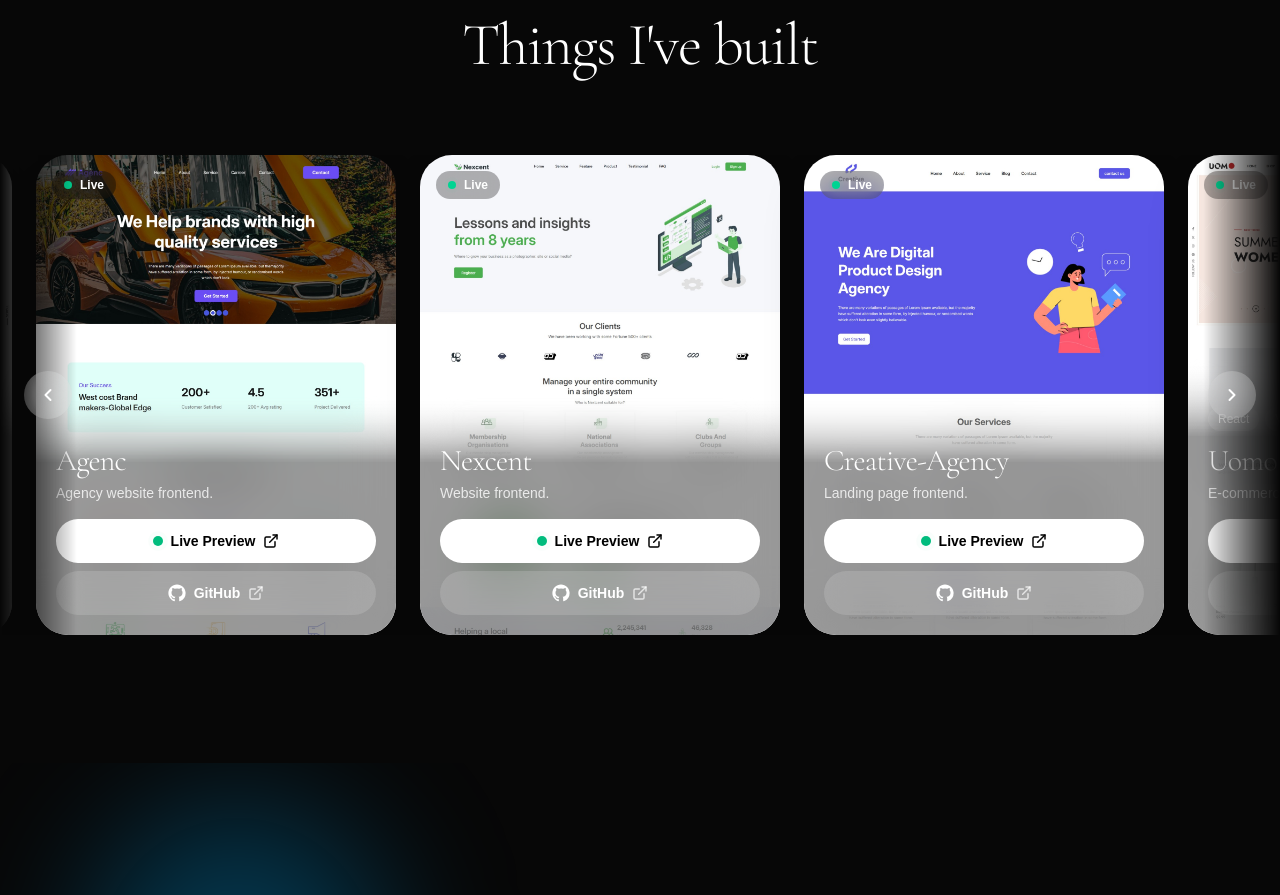
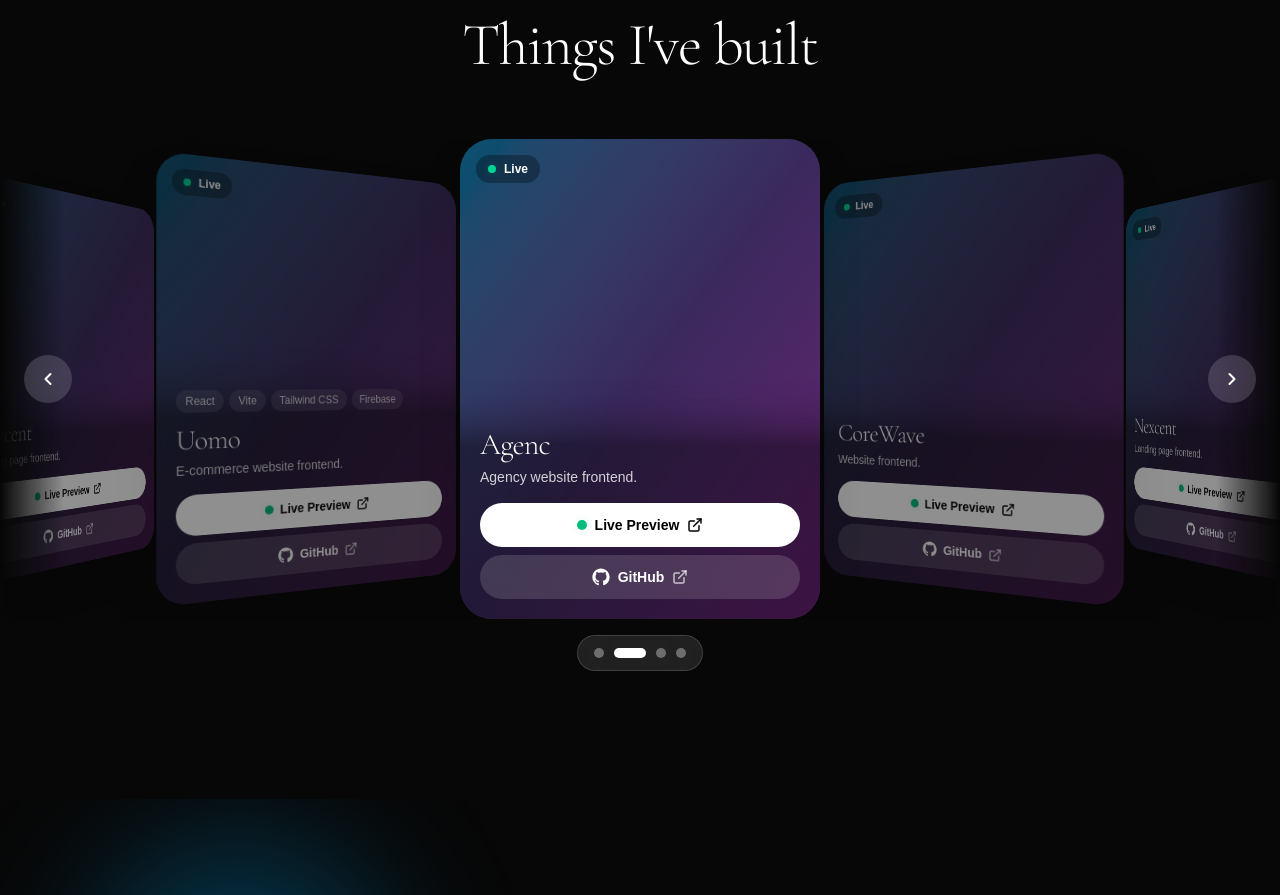
Before and after one commit to saiful-global/portfolio, a Next.js app: page / in a window 1280 px wide. Shown: the part 2180-3075 px from the top of the page. Built offline with nearby package versions, Linux system fonts and the light colour scheme; a web font is replaced by a local one.

Commit message:
add and test the swiper slider in project section

```diff
--- a/package.json
+++ b/package.json
@@ -11,7 +11,8 @@
   "dependencies": {
     "next": "16.2.11",
     "react": "19.2.4",
-    "react-dom": "19.2.4"
+    "react-dom": "19.2.4",
+    "swiper": "^14.3.0"
   },
   "devDependencies": {
     "@tailwindcss/postcss": "^4",
--- a/src/components/Projects.jsx
+++ b/src/components/Projects.jsx
@@ -1,51 +1,63 @@
 "use client";
 
-import { useEffect, useRef } from "react";
+import { useEffect, useRef, useState } from "react";
 import Image from "next/image";
+import { Swiper, SwiperSlide } from "swiper/react";
+import { Autoplay, EffectCoverflow } from "swiper/modules";
+import "swiper/css";
+import "swiper/css/effect-coverflow";
 
 /*
-  - position: ("top", "center", "bottom")
-  নতুন project যোগ করতে শুধু array তে একটা object add
+  প্রতিটা project এর জন্য বদলাও:
+  - image:    public/projects/ এ screenshot রাখো, যেমন "/projects/uomo.webp"
+              কার্ড লম্বা (portrait), তাই ফোনের মাপে (প্রস্থ ~390px) তোলা screenshot সবচেয়ে ভালো
+  - position: ছবির কোন অংশ দেখাবে ("top", "center", "bottom")
+  - live / github: আসল link
+  নতুন project যোগ করতে শুধু array তে একটা object বাড়াও।
 */
-const AUTO_SCROLL = true; // false করলে নিজে চলা বন্ধ
-const SPEED = 28; // px/সেকেন্ড, কমালে আরও ধীর
+const AUTO_SCROLL = true; // false করলে নিজে চলা বন্ধ, শুধু তীর, ডট আর হাতে টানা
+const AUTO_DELAY = 2800; // এক কার্ড থেকে পরের কার্ডে যাওয়ার আগে কত মিলিসেকেন্ড থামবে
+const SLIDE_MS = 900; // সরে যেতে কত মিলিসেকেন্ড লাগবে (তীর আর ডটেও এটাই)
+
+// 3D effect এর মান: rotate বাড়ালে পাশের কার্ড বেশি হেলবে, depth বাড়ালে বেশি পেছনে যাবে
+const COVERFLOW = { rotate: 38, stretch: 0, depth: 170, modifier: 1, slideShadows: false };
 
 const projects = [
   {
     name: "Uomo",
     description: "E-commerce website frontend.",
-    tech: ["React", "Vite", "Tailwind CSS", "React Router"],
-    image: "/projects/uomo.jpg",
+    tech: ["React", "Vite", "Tailwind CSS", "Firebase"],
+    image: "",
     position: "top",
-    live: "https://uomo-saiful.vercel.app/",
-    github: "https://github.com/saiful-global/Uomo",
+    live: "#", // TODO: Uomo এর live link
+    github: "https://github.com/saiful-global", // TODO: repo এর সরাসরি link
   },
   {
     name: "Agenc",
     description: "Agency website frontend.",
-    tech: [],
-    image: "/projects/Agenc.jpg",
+    tech: [], // TODO
+    image: "",
     position: "top",
-    live: "https://agenc-saiful.vercel.app/",
-    github: "https://github.com/saiful-global/Agenc",
+    live: "#", // TODO
+    github: "https://github.com/saiful-global", // TODO
+  },
+  {
+    name: "CoreWave",
+    description: "Website frontend.", // TODO: এক লাইনে বর্ণনা
+    tech: [], // TODO
+    image: "",
+    position: "top",
+    live: "#", // TODO
+    github: "https://github.com/saiful-global", // TODO
   },
   {
     name: "Nexcent",
-    description: "Website frontend.",
-    tech: [],
-    image: "/projects/Nexcent.jpg",
+    description: "Landing page frontend.",
+    tech: [], // TODO
+    image: "",
     position: "top",
-    live: "https://agenc-saiful.vercel.app/",
-    github: "https://github.com/saiful-global/Nexcent",
-  },
-  {
-    name: "Creative-Agency",
-    description: "Landing page frontend.",
-    tech: [],
-    image: "/projects/Creative-Agency.jpg",
-    position: "top",
-    live: "https://saiful-global.github.io/Creative-Agency/",
-    github: "https://github.com/saiful-global/Creative-Agency",
+    live: "#", // TODO
+    github: "https://github.com/saiful-global", // TODO
   },
 ];
 
@@ -57,7 +69,7 @@ function GitHubIcon({ className }) {
   );
 }
 
-// External Icon
+// বর্গক্ষেত্রের ভেতর থেকে তীর বেরোনো icon, মানে "নতুন tab এ খুলবে"
 function ExternalIcon({ className }) {
   return (
     <svg
@@ -104,7 +116,7 @@ function ProjectCard({ project, duplicate = false }) {
       aria-hidden={duplicate || undefined}
       className="group relative h-[440px] w-[72vw] max-w-[280px] shrink-0 overflow-hidden rounded-[2rem] bg-neutral-900 shadow-2xl sm:h-[480px] sm:w-[360px] sm:max-w-none"
     >
-      {/* Image */}
+      {/* ছবি: পুরো কার্ড জুড়ে, কোনো padding বা border নেই */}
       {image ? (
         <Image
           src={image}
@@ -118,7 +130,7 @@ function ProjectCard({ project, duplicate = false }) {
         <div className="absolute inset-0 bg-gradient-to-br from-sky-500/40 via-violet-500/30 to-fuchsia-500/40" />
       )}
 
-      {/* Live Badge */}
+      {/* Live চিহ্ন */}
       <span className="absolute left-4 top-4 z-10 flex items-center gap-2 rounded-full bg-black/30 px-3 py-1.5 text-xs font-semibold text-white backdrop-blur-md">
         <span className="relative flex h-2 w-2">
           <span className="absolute inline-flex h-full w-full animate-ping rounded-full bg-emerald-400 opacity-70 motion-reduce:animate-none" />
@@ -127,7 +139,7 @@ function ProjectCard({ project, duplicate = false }) {
         Live
       </span>
 
-      {/* glassmorphism blur layer */}
+      {/* নিচের কাচের স্তর: ওপরের দিকে ধীরে মিলিয়ে গেছে, কোনো কড়া ধার নেই */}
       <div className="absolute inset-x-0 bottom-0 z-10">
         <div
           aria-hidden="true"
@@ -159,7 +171,7 @@ function ProjectCard({ project, duplicate = false }) {
             <p className="mt-1 text-sm text-white/80">{description}</p>
           )}
 
-          {/* Liver Preview & Github Button */}
+          {/* বাটন উপর-নিচে: Live Preview আগে, GitHub তার নিচে */}
           <div className="mt-4 grid gap-2">
             <a
               href={live}
@@ -197,90 +209,45 @@ function ProjectCard({ project, duplicate = false }) {
 }
 
 export default function Projects() {
-  const scrollerRef = useRef(null);
-  const ctl = useRef({ remaining: 0 });
+  const swiperRef = useRef(null);
+  const [reduce, setReduce] = useState(false);
+  const [active, setActive] = useState(0);
+
+  // যাদের device এ "কম নড়াচড়া" চালু, তাদের জন্য নিজে চলা বন্ধ
+  useEffect(() => {
+    setReduce(window.matchMedia("(prefers-reduced-motion: reduce)").matches);
+  }, []);
 
   const n = projects.length;
-  // দুই সেটের বেশি + screen প্রস্থ ভরাট রাখতে কত কপি লাগবে (project বাড়লে নিজে কমে)
-  const copies = 2 + Math.ceil(2600 / (n * (360 + 24)));
+  // loop চালাতে অনেক কার্ড লাগে; project কম হলে নিজেরাই কপি করে ভরি (ক্রম একই থাকে)
+  const repeat = Math.max(1, Math.ceil(12 / n));
+  const slides = Array.from({ length: repeat }).flatMap((_, copy) =>
+    projects.map((project) => ({ project, copy }))
+  );
 
-  // বাটন চাপলে এক কার্ড পরিমাণ দূরত্ব "বাকি" থাকে, চলার হিসাব সেটা নরমভাবে খরচ করে
-  const scrollByCard = (dir) => {
-    const el = scrollerRef.current;
-    if (!el || !el.children[1]) return;
-    ctl.current.remaining += dir * (el.children[1].offsetLeft - el.children[0].offsetLeft);
+  // ডটে চাপলে সবচেয়ে কাছের ওই project এ যায়
+  const goTo = (i) => {
+    const swiper = swiperRef.current;
+    if (!swiper) return;
+    const total = slides.length;
+    const cur = swiper.realIndex;
+    let delta = (i - (cur % n) + n) % n;
+    if (delta > n / 2) delta -= n;
+    swiper.slideToLoop((cur + delta + total) % total, SLIDE_MS);
   };
-
-  useEffect(() => {
-    const el = scrollerRef.current;
-    if (!el) return;
-    const c = ctl.current;
-
-    // এক সেট project এর মোট প্রস্থ (পিক্সেলে)
-    const setWidth = () => {
-      const a = el.children[0];
-      const b = el.children[n];
-      return a && b ? b.offsetLeft - a.offsetLeft : 0;
-    };
-
-    let S = setWidth();
-    el.scrollLeft = S; // মাঝের সেট থেকে শুরু, যেন দুই দিকেই যাওয়া যায়
-    let pos = S;
-    let lastSet = el.scrollLeft;
-
-    const onResize = () => {
-      S = setWidth();
-    };
-    window.addEventListener("resize", onResize);
-
-    // সীমা পেরোলে এক সেট পিছিয়ে/এগিয়ে আনি, তাই কখনো শেষ হয় না
-    const onScroll = () => {
-      if (S <= 0) return;
-      if (el.scrollLeft >= 2 * S) el.scrollLeft -= S;
-      else if (el.scrollLeft <= 0) el.scrollLeft += S;
-    };
-    el.addEventListener("scroll", onScroll, { passive: true });
-
-    const reduce = window.matchMedia("(prefers-reduced-motion: reduce)").matches;
-    let raf;
-    let last = performance.now();
-    const tick = (now) => {
-      const dt = Math.min(now - last, 64) / 1000;
-      last = now;
-
-      // scroll নাড়ালে তার জায়গা থেকেই এগোই
-      if (el.scrollLeft !== lastSet) pos = el.scrollLeft;
-
-      // বাটনের smooth নড়াচড়া
-      const ease = c.remaining * (1 - Math.exp(-dt * 8));
-      c.remaining = Math.abs(c.remaining) < 0.5 ? 0 : c.remaining - ease;
-
-      const auto = AUTO_SCROLL && !reduce ? SPEED * dt : 0;
-      const move = auto + ease;
-
-      if (move !== 0 && S > 0) {
-        pos += move;
-        if (pos >= 2 * S) pos -= S;
-        else if (pos <= 0) pos += S;
-        el.scrollLeft = pos;
-      }
-      lastSet = el.scrollLeft;
-      raf = requestAnimationFrame(tick);
-    };
-    raf = requestAnimationFrame(tick);
-
-    return () => {
-      cancelAnimationFrame(raf);
-      window.removeEventListener("resize", onResize);
-      el.removeEventListener("scroll", onScroll);
-    };
-  }, [n]);
 
   return (
     <section
       id="projects"
       className="relative scroll-mt-24 overflow-hidden bg-neutral-950/70 py-28 backdrop-blur-sm sm:py-32"
     >
+      <style>{`
+        /* পাশের কার্ডের বাটন কাজ করে না: প্রথমে কার্ড মাঝে আসে, তারপর বাটন */
+        .projects-swiper .swiper-slide:not(.swiper-slide-active) a { pointer-events: none; }
+        .projects-swiper .swiper-slide { transition: opacity 0.5s ease; }
+        .projects-swiper .swiper-slide:not(.swiper-slide-active) { opacity: 0.55; }
+      `}</style>
+
       <h2
         className="px-6 text-center text-5xl font-light tracking-tight text-white sm:text-6xl"
         style={{ fontFamily: "var(--font-cormorant), Georgia, serif" }}
@@ -288,27 +255,47 @@ export default function Projects() {
         Things I&apos;ve built
       </h2>
 
-      <div className="relative mt-16 sm:mt-20">
-        <div
-          ref={scrollerRef}
-          className="flex gap-6 overflow-x-auto px-6 [-webkit-mask-image:linear-gradient(to_right,transparent,black_6%,black_94%,transparent)] [mask-image:linear-gradient(to_right,transparent,black_6%,black_94%,transparent)] [scrollbar-width:none] [&::-webkit-scrollbar]:hidden"
-          style={{ scrollBehavior: "auto" }}
-        >
-          {Array.from({ length: copies }).flatMap((_, c) =>
-            projects.map((project) => (
-              <ProjectCard
-                key={`${project.name}-${c}`}
-                project={project}
-                duplicate={c > 0}
-              />
-            ))
-          )}
+      <div className="relative mt-12 sm:mt-16">
+        <div className="[-webkit-mask-image:linear-gradient(to_right,transparent,black_5%,black_95%,transparent)] [mask-image:linear-gradient(to_right,transparent,black_5%,black_95%,transparent)]">
+          <Swiper
+            modules={[Autoplay, EffectCoverflow]}
+            className="projects-swiper py-10"
+            onSwiper={(swiper) => {
+              swiperRef.current = swiper;
+              setActive(swiper.realIndex % n);
+            }}
+            onSlideChange={(swiper) => setActive(swiper.realIndex % n)}
+            effect="coverflow"
+            coverflowEffect={COVERFLOW}
+            centeredSlides
+            slidesPerView="auto"
+            spaceBetween={8}
+            loop
+            loopPreventsSliding={false}
+            speed={SLIDE_MS}
+            grabCursor
+            slideToClickedSlide
+            autoplay={
+              AUTO_SCROLL && !reduce
+                ? { delay: AUTO_DELAY, disableOnInteraction: false, pauseOnMouseEnter: false }
+                : false
+            }
+          >
+            {slides.map(({ project, copy }) => (
+              <SwiperSlide
+                key={`${project.name}-${copy}`}
+                style={{ width: "auto", height: "auto" }}
+              >
+                <ProjectCard project={project} />
+              </SwiperSlide>
+            ))}
+          </Swiper>
         </div>
 
-        {/* Left/Right Control */}
+        {/* বাম-ডান নিয়ন্ত্রণ */}
         <button
           type="button"
-          onClick={() => scrollByCard(-1)}
+          onClick={() => swiperRef.current?.slidePrev(SLIDE_MS)}
           aria-label="Previous project"
           className="absolute left-2 top-1/2 z-20 flex h-10 w-10 -translate-y-1/2 items-center justify-center rounded-full bg-white/15 text-white backdrop-blur-md transition hover:bg-white/30 focus-visible:outline-2 focus-visible:outline-offset-2 focus-visible:outline-white sm:left-6 sm:h-12 sm:w-12"
         >
@@ -316,13 +303,31 @@ export default function Projects() {
         </button>
         <button
           type="button"
-          onClick={() => scrollByCard(1)}
+          onClick={() => swiperRef.current?.slideNext(SLIDE_MS)}
           aria-label="Next project"
           className="absolute right-2 top-1/2 z-20 flex h-10 w-10 -translate-y-1/2 items-center justify-center rounded-full bg-white/15 text-white backdrop-blur-md transition hover:bg-white/30 focus-visible:outline-2 focus-visible:outline-offset-2 focus-visible:outline-white sm:right-6 sm:h-12 sm:w-12"
         >
           <Chevron dir="right" />
         </button>
       </div>
+
+      {/* আধুনিক pagination: কাচের গোল পাত্রে ডট, চলতি project এর ডট লম্বা হয়ে যায় */}
+      <div className="mt-4 flex justify-center px-6">
+        <div className="flex items-center gap-2.5 rounded-full border border-white/15 bg-white/10 px-4 py-3 backdrop-blur-xl">
+          {projects.map((project, i) => (
+            <button
+              key={project.name}
+              type="button"
+              onClick={() => goTo(i)}
+              aria-label={`Show ${project.name}`}
+              aria-current={active === i ? "true" : undefined}
+              className={`h-2.5 rounded-full transition-all duration-500 focus-visible:outline-2 focus-visible:outline-offset-2 focus-visible:outline-white ${
+                active === i ? "w-8 bg-white" : "w-2.5 bg-white/35 hover:bg-white/60"
+              }`}
+            />
+          ))}
+        </div>
+      </div>
     </section>
   );
 }
```
Also changed, not shown: src/components/Footer.jsx (+10 -11 lines), 1 other file (tests, documents, lock files or other folders).
